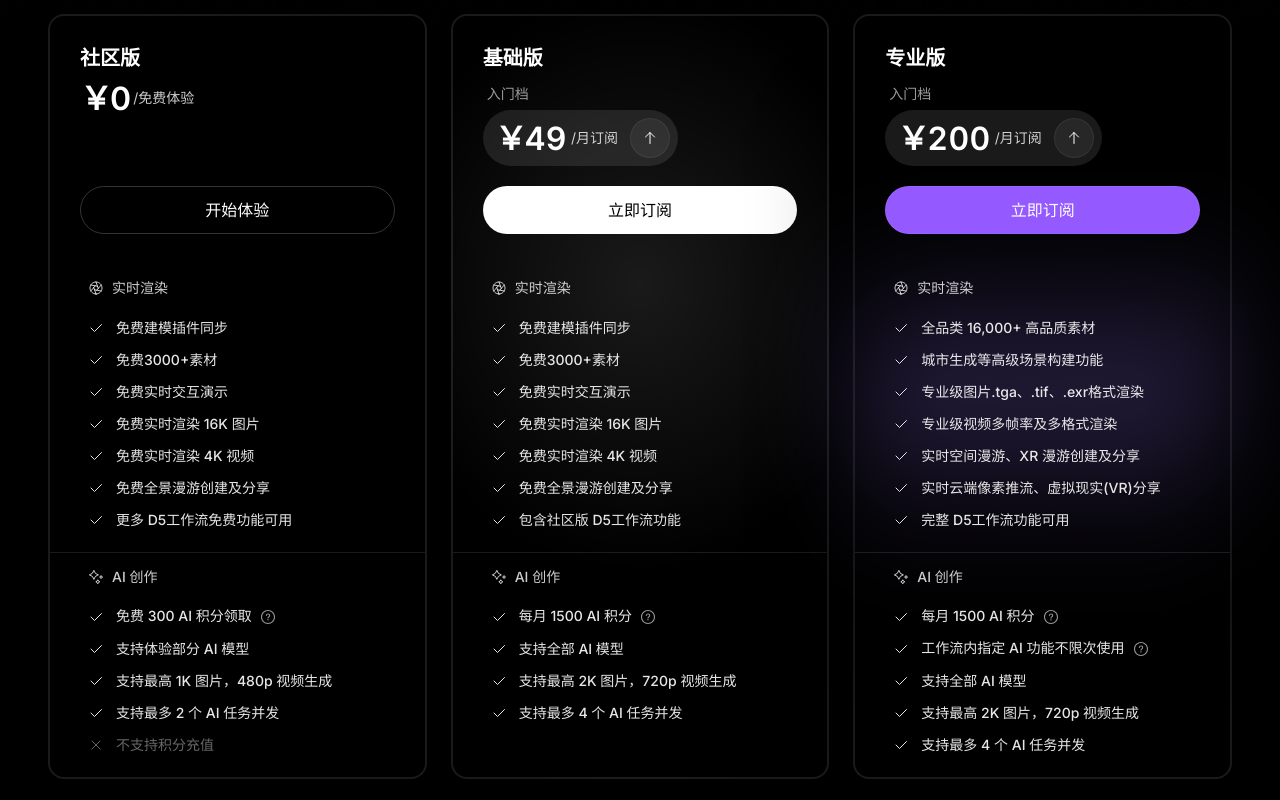
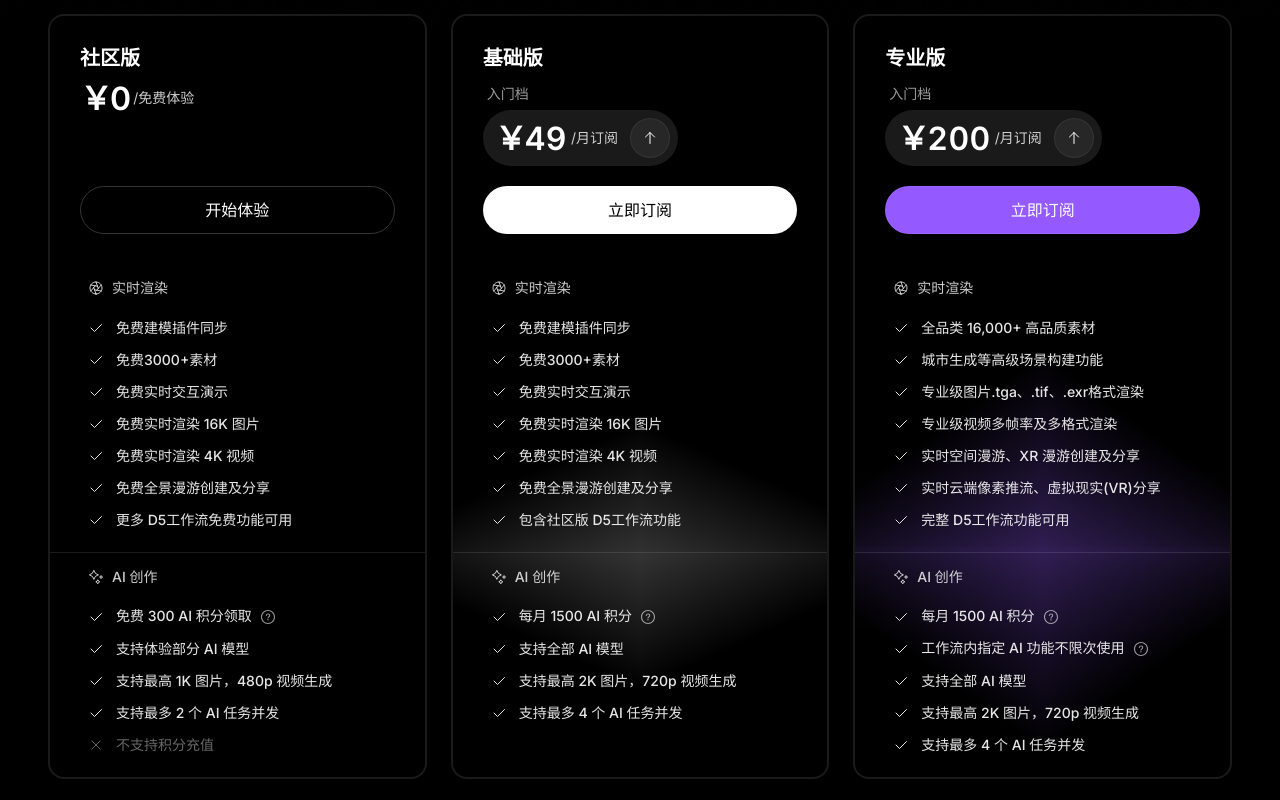
Before and after one commit to kinkihi/d5pricing, a website: page web/index.html in a window 1280 px wide. Shown: the part 460-1260 px from the top of the page. Drawn offline with Linux system fonts and the light colour scheme.

Commit message:
Match Basic and Pro card backgrounds to Figma gradient fills

```diff
--- a/web/index.html
+++ b/web/index.html
@@ -11,7 +11,7 @@
   <link rel="icon" type="image/png" sizes="32x32" href="assets/icons/d5-icon-32.png?v=20261022-3">
   <link rel="apple-touch-icon" sizes="180x180" href="assets/icons/d5-icon-180.png?v=20261022-3">
   <link rel="stylesheet" href="styles.css?v=20261022-2">
-  <link rel="stylesheet" href="pricing-experience.css?v=20261027-3">
+  <link rel="stylesheet" href="pricing-experience.css?v=20261027-4">
 </head>
 <body>
   <div class="pricing-sky" aria-hidden="true"><canvas data-aura-glow></canvas></div>
@@ -97,8 +97,8 @@
 
   <div class="sr-only" id="announcer" role="status" aria-live="polite"></div>
   <script src="app.js?v=20261022-2"></script>
-  <script src="pricing-experience.js?v=20261027-3"></script>
+  <script src="pricing-experience.js?v=20261027-4"></script>
   <script type="module" src="hero-aura.mjs?v=20261022-5"></script>
-  <script type="module" src="shader-backgrounds.mjs?v=20261022-4"></script>
+  <script type="module" src="shader-backgrounds.mjs?v=20261027-4"></script>
 </body>
 </html>
--- a/web/pricing-experience.css
+++ b/web/pricing-experience.css
@@ -35,7 +35,7 @@ button, a, summary, [tabindex="0"] { -webkit-tap-highlight-color: transparent; }
 .pricing.is-team .billing { opacity: 0; visibility: hidden; transform: translateX(35px); pointer-events: none; }
 .plan-grid, .plan-grid.is-team { display: block; position: relative; height: 536px; isolation: isolate; outline-offset: 12px; }
 .plan-grid .plan-card { position: absolute; top: 0; left: 0; width: var(--card-width); height: 536px; padding: 30px; gap: 16px; border: 2px solid var(--border-10); border-radius: 16px; background-color: rgba(0,0,0,.45); overflow-wrap: normal; transform-origin: center center; translate: 0 0; scale: 1; transition: transform var(--motion-time) var(--motion-ease), filter var(--motion-time) var(--motion-ease), opacity 440ms ease, border-color 180ms ease, translate 240ms var(--motion-ease), scale 240ms var(--motion-ease), box-shadow 240ms ease; }
-.plan-grid .plan-card.basic { left: calc(var(--card-width) + var(--card-gap)); background-image: radial-gradient(ellipse 262px 290px at 50% 35%,rgba(255,255,255,.1),transparent); z-index: 2; }
+.plan-grid .plan-card.basic { left: calc(var(--card-width) + var(--card-gap)); background-image: url('assets/figma/personal-basic-glow.svg'); background-size: 100% 100%; background-repeat: no-repeat; z-index: 2; }
 .plan-grid .plan-card.pro { left: calc((var(--card-width) + var(--card-gap)) * 2); background: rgba(0,0,0,.45); z-index: 3; }
 .plan-grid .plan-card.community { z-index: 1; }
 .plan-grid .plan-card > :not(.card-glow) { position: relative; z-index: 1; }
@@ -52,11 +52,14 @@ button, a, summary, [tabindex="0"] { -webkit-tap-highlight-color: transparent; }
 .plan-grid .plan-list em { margin-left: 4px; }
 .plan-grid .plan-button { flex: none; }
 .plan-grid .card-glow { position: absolute; z-index: 0; inset: 0; pointer-events: none; overflow: hidden; border-radius: 14px; }
-.plan-grid .pro .card-glow { top: 108px; bottom: auto; height: 536px; background: url('assets/figma/pro-wave.png') center top / 100% 536px no-repeat; filter: blur(50px); }
+/* Figma 31976:11580 / 31976:11625: diamond fills centered at 71% of
+   the card, with the 32086:13797 shader underneath the Pro gradient. */
+.plan-grid .pro .card-glow::after { content: ''; position: absolute; inset: 0; background: url('assets/figma/personal-pro-glow.svg') center / 100% 100% no-repeat; }
+.plan-grid .pro .pro-wave { position: absolute; top: 308px; width: 100%; height: 452px; background: url('assets/figma/personal-pro-wave.png') center / 100% 100% no-repeat; }
 .plan-grid .pro { overflow: hidden; }
-.plan-grid .pro .card-glow canvas { opacity: .4; }
-.plan-grid .card-glow:has(canvas[data-rendered="true"]) { background-image: none; }
-.card-glow canvas { width: 100%; height: 536px; display: block; }
+.plan-grid .pro .pro-wave canvas { opacity: .1; }
+.plan-grid .pro-wave:has(canvas[data-rendered="true"]) { background-image: none; }
+.pro-wave canvas { width: 100%; height: 100%; display: block; }
 /* Keep the team surface independent of the animated cards behind it. Safari
    can resample a live backdrop differently when hover creates a new layer. */
 .plan-grid .team-card { left: calc(var(--card-width) + var(--card-gap)); z-index: 5; opacity: 0; transform: translateY(28px) scale(.91); filter: blur(9px); pointer-events: none; background: #0e0f16; -webkit-backdrop-filter: none; backdrop-filter: none; isolation: isolate; visibility: hidden; transition: transform var(--motion-time) var(--motion-ease), opacity 350ms ease, filter var(--motion-time) var(--motion-ease), visibility 680ms, border-color 180ms ease, translate 240ms var(--motion-ease), scale 240ms var(--motion-ease), box-shadow 240ms ease; }
@@ -148,10 +151,10 @@ button, a, summary, [tabindex="0"] { -webkit-tap-highlight-color: transparent; }
 .tooltip-title { color: #fff; font-size: 14px; font-weight: 500; line-height: 20px; }
 .tooltip-detail { font-size: 12px; line-height: 20px; }
 .plan-grid .personal-card.pro { overflow: visible; }
-.plan-grid .personal-card.pro .card-glow { max-height: calc(100% - 108px); }
 @media (min-width: 1680px) { :root { --content-width: min(1440px,75vw); } }
 @media (max-width: 1200px) {
   :root { --content-width: calc(100% - 64px); --card-gap: 16px; }
+  .plan-grid .pro .pro-wave { top: calc(70.5% - 226px); }
   .plan-grid .plan-card { padding: 22px; }
   .plan-grid .personal-card { padding: 0; }
   .plan-grid .team-card { padding: 0; }
--- a/web/pricing-experience.js
+++ b/web/pricing-experience.js
@@ -126,7 +126,7 @@
     const period = pricePeriod();
     $('#plan-grid').classList.toggle('is-annual',annual);
     const personalCard = id => `<article class="plan-card personal-card ${id}" data-plan="${id}" aria-label="${p[id].name}">
-      ${id === 'pro' ? '<div class="card-glow" aria-hidden="true"><canvas data-shader="wave"></canvas></div>' : ''}
+      ${id === 'pro' ? '<div class="card-glow" aria-hidden="true"><div class="pro-wave"><canvas data-shader="wave"></canvas></div></div>' : ''}
       <div class="personal-card-header"><div class="plan-top">
         <div class="plan-title"><div class="plan-name"><h2>${p[id].name}</h2></div></div>
         ${id === 'community' ? `<div class="plan-price"><span class="price-value">￥0</span><span class="price-period">${p.free}</span></div>` : `
--- a/web/shader-backgrounds.mjs
+++ b/web/shader-backgrounds.mjs
@@ -1,8 +1,9 @@
 import * as wave from './shaders/wave.mjs';
-// Keep the original Figma Pro-card wave and its static asset fallback.
+// Figma 32086:13797 / 32107:16866: the subtle, static Pro-card shader.
+// Keep the authored setup/render functions and exact exported fallback.
 // The hero aura uses its own WebGL renderer for broader browser support.
 const configurations = {
-  wave: { module: wave, params: { transform:{x:50,y:50,radius:30.64847183227539,angle:0},amplitude:6.900000095367432,waveColor:{r:.5967610478401184,g:.4673685133457184,b:.984938383102417,a:.6100000143051147},offset:40,zoom:1,glowIntensity:2 } },
+  wave: { module: wave, params: { transform:{x:50,y:50,radius:30,angle:0},amplitude:0,waveColor:{r:.5967610478401184,g:.4673685133457184,b:.984938383102417,a:.5},offset:50,zoom:1,glowIntensity:1 } },
 };
 const mounted = new Map();
 let device;
```
Also changed, not shown: web/assets/figma/personal-basic-glow.svg (added), web/assets/figma/personal-pro-glow.svg (added), web/assets/figma/personal-pro-wave.png (added).
